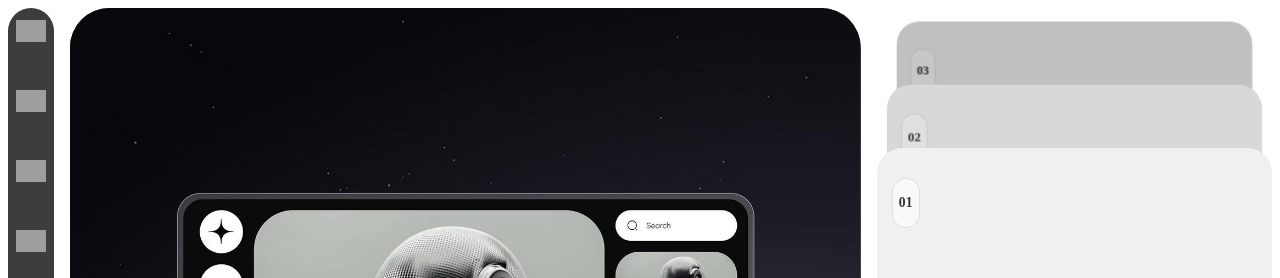
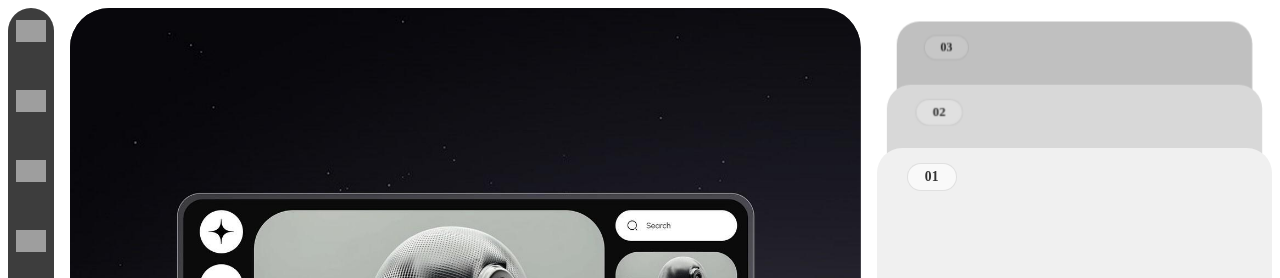
Before and after one commit to Lebo-Kharafu/Lebo-Kharafu, a Vue app: page / in a window 1280 px wide. Shown: the top 278 px of the page. Built offline with nearby package versions, Linux system fonts and the light colour scheme; grey boxes are pictures that could not be loaded.

Commit message:
feat: added slots to stack card

```diff
--- a/src/App.vue
+++ b/src/App.vue
@@ -27,8 +27,13 @@
     </section>
     <section id="side">
       <StackCards width="100%" height="270px">
+        <template #badge-1></template>
         <template #card-1></template>
+
+        <template #badge-2></template>
         <template #card-2></template>
+
+        <template #badge-3></template>
         <template #card-3></template>
       </StackCards>
       <SubBox>
--- a/src/components/stackCards.vue
+++ b/src/components/stackCards.vue
@@ -26,7 +26,7 @@ const getPos = (cardIndex: number) => {
 
             <figure class="card" :class="getPos(1)" @click="activeIndex = 1">
                 <img v-if="image1" :src="image1" class="card-bg" alt="Card 1" />
-                <div class="pill-badge">01</div>
+                <div class="pill-badge"><slot name="badge-1">01</slot></div>
                 <article class="card-content">
                     <slot name="card-1"></slot>
                 </article>
@@ -34,7 +34,7 @@ const getPos = (cardIndex: number) => {
 
             <figure class="card" :class="getPos(2)" @click="activeIndex = 2">
                 <img v-if="image2" :src="image2" class="card-bg" alt="Card 2" />
-                <div class="pill-badge">02</div>
+                <div class="pill-badge"><slot name="badge-2">02</slot></div>
                 <article class="card-content">
                     <slot name="card-2"></slot>
                 </article>
@@ -42,7 +42,7 @@ const getPos = (cardIndex: number) => {
 
             <figure class="card" :class="getPos(3)" @click="activeIndex = 3">
                 <img v-if="image3" :src="image3" class="card-bg" alt="Card 3" />
-                <div class="pill-badge">03</div>
+                <div class="pill-badge"><slot name="badge-3">03</slot></div>
                 <article class="card-content">
                     <slot name="card-3"></slot>
                 </article>
@@ -59,7 +59,6 @@ const getPos = (cardIndex: number) => {
         align-items: center;
         justify-content: center;
         width: 100%;
-        /* padding: 20px; */
     }
 
     .cards-wrapper {
@@ -83,7 +82,6 @@ const getPos = (cardIndex: number) => {
         overflow: hidden;
         cursor: pointer;
 
-        /* box-shadow: 0 10px 25px rgba(0,0,0,0.15); */
         transition: all 0.5s cubic-bezier(0.25, 0.8, 0.25, 1);
     }
 
@@ -120,11 +118,14 @@ const getPos = (cardIndex: number) => {
 
     .pill-badge {
         position: absolute;
-        top: 30px;
-        left: 15px;
+        top: 15px;
+        left: 30px;
 
-        width: 28px;
-        height: 50px;
+        min-width: 50px;
+        min-height: 25px;
+
+
+        padding: clamp(2px, 5dvw, 5px);
 
         border: 1px solid rgba(0,0,0,0.1);
         background: rgba(255,255,255,0.6);
```
